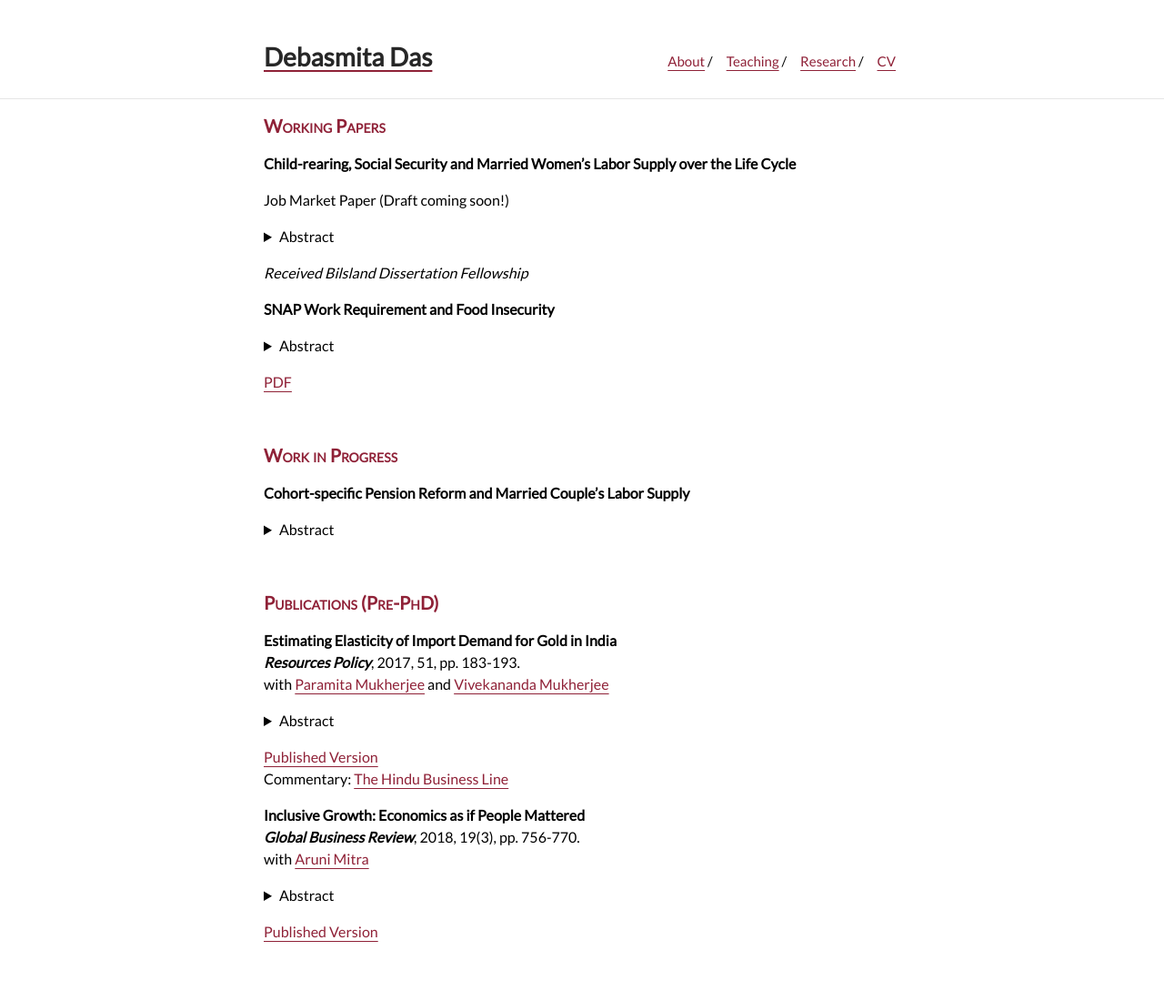
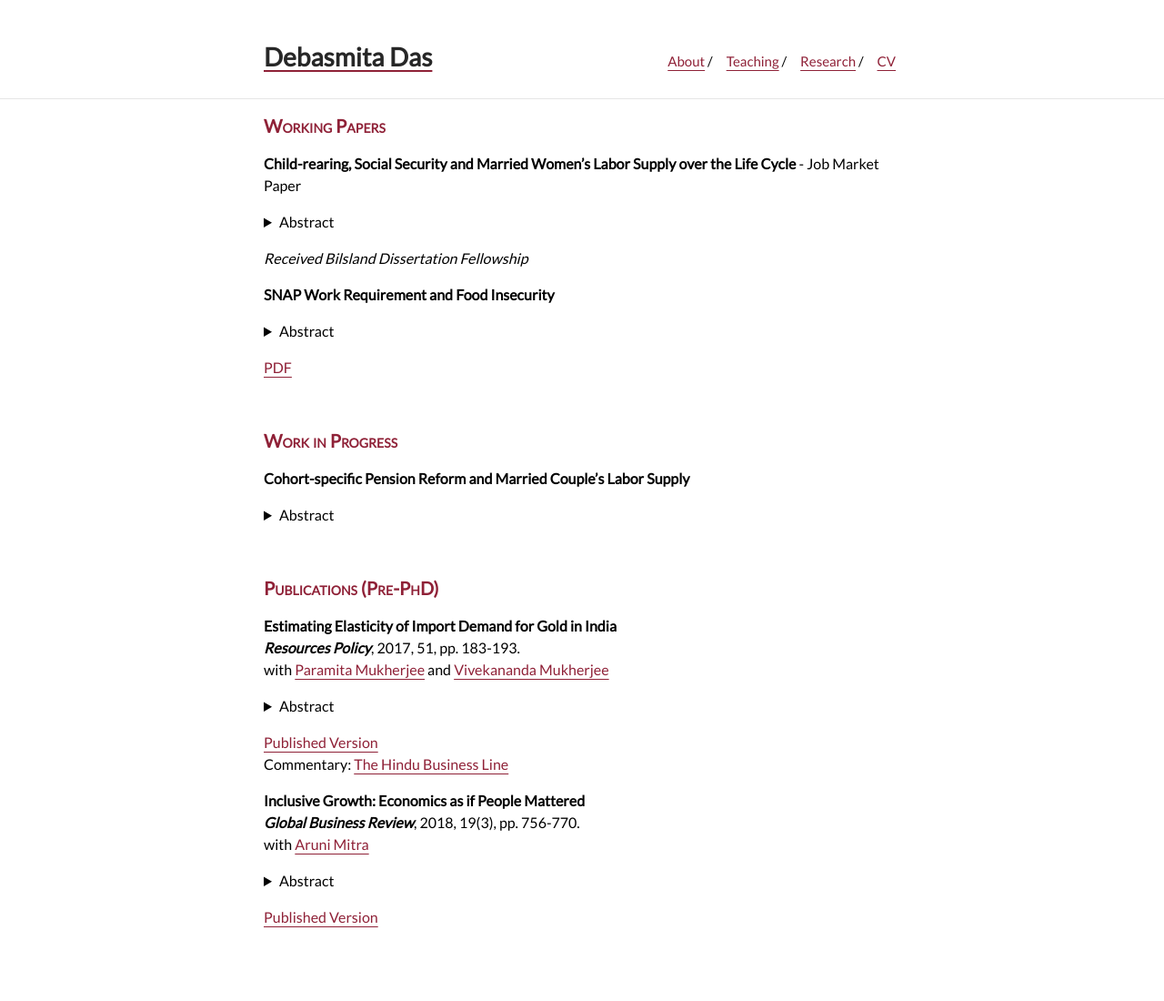
Before and after one commit to debasmita-das-econ/debasmita-das-econ.github.io, a Jekyll site: the page built from research.md, in a window 1280 px wide. Shown: the whole page at 91% size. Built offline with Jekyll 4.4.1, drawn with Linux system fonts in a browser that asks for light colours; a style sheet for code colours, icons or effects is not loaded.

Commit message:
Update research.md

```diff
--- a/research.md
+++ b/research.md
@@ -9,9 +9,7 @@ You can also find my articles on my Google Scholar profile.
 ### Working Paper -->
 <span style="color: #8F2137; font-size:20px; font-variant: small-caps;">**Working Papers**</span>
 
-**Child-rearing, Social Security and Married Women's Labor Supply over the Life Cycle** <br>
-
-Job Market Paper (Draft coming soon!) <br>
+**Child-rearing, Social Security and Married Women's Labor Supply over the Life Cycle** - Job Market Paper <br>
 
 <details>
   <summary>Abstract</summary>
```
